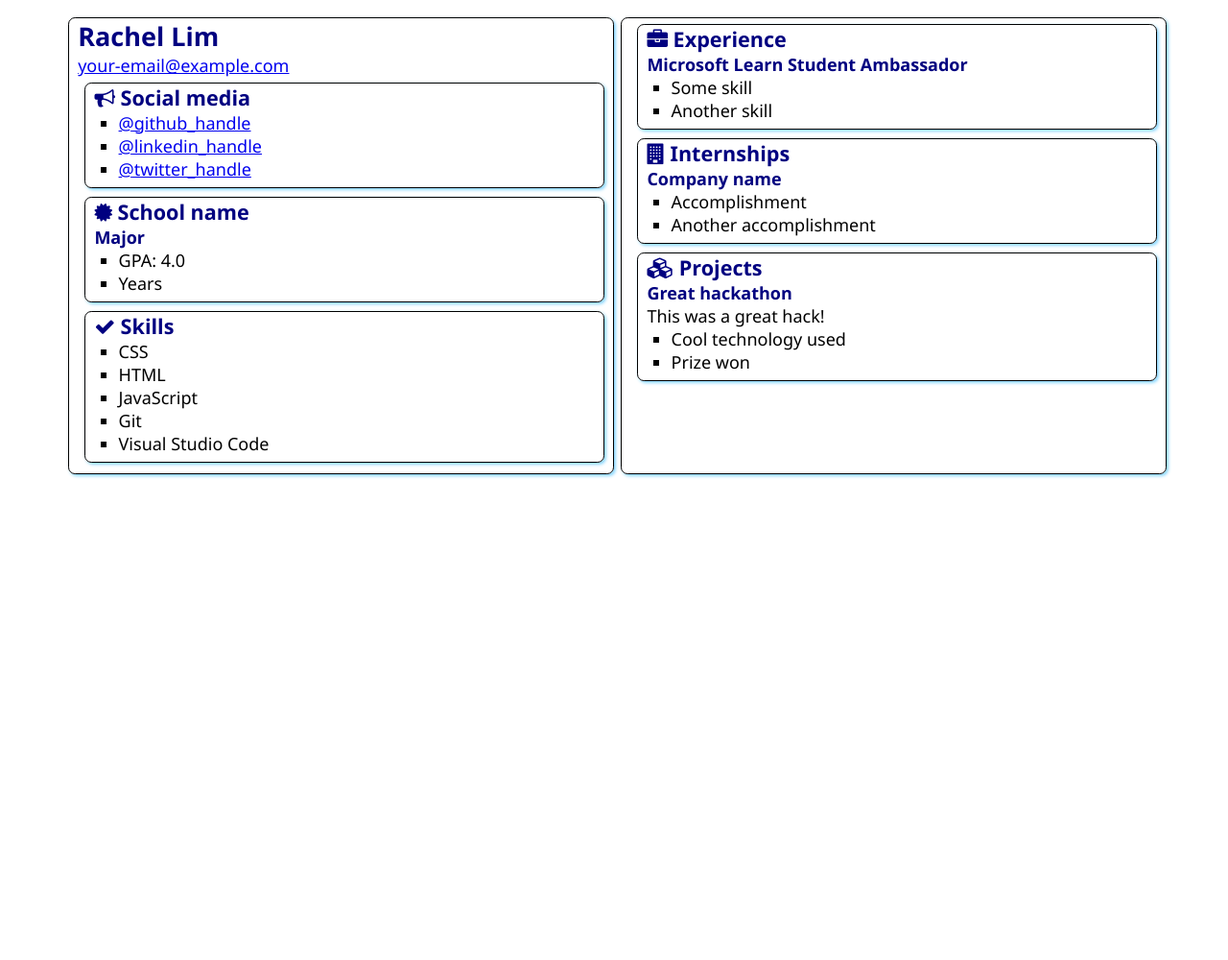
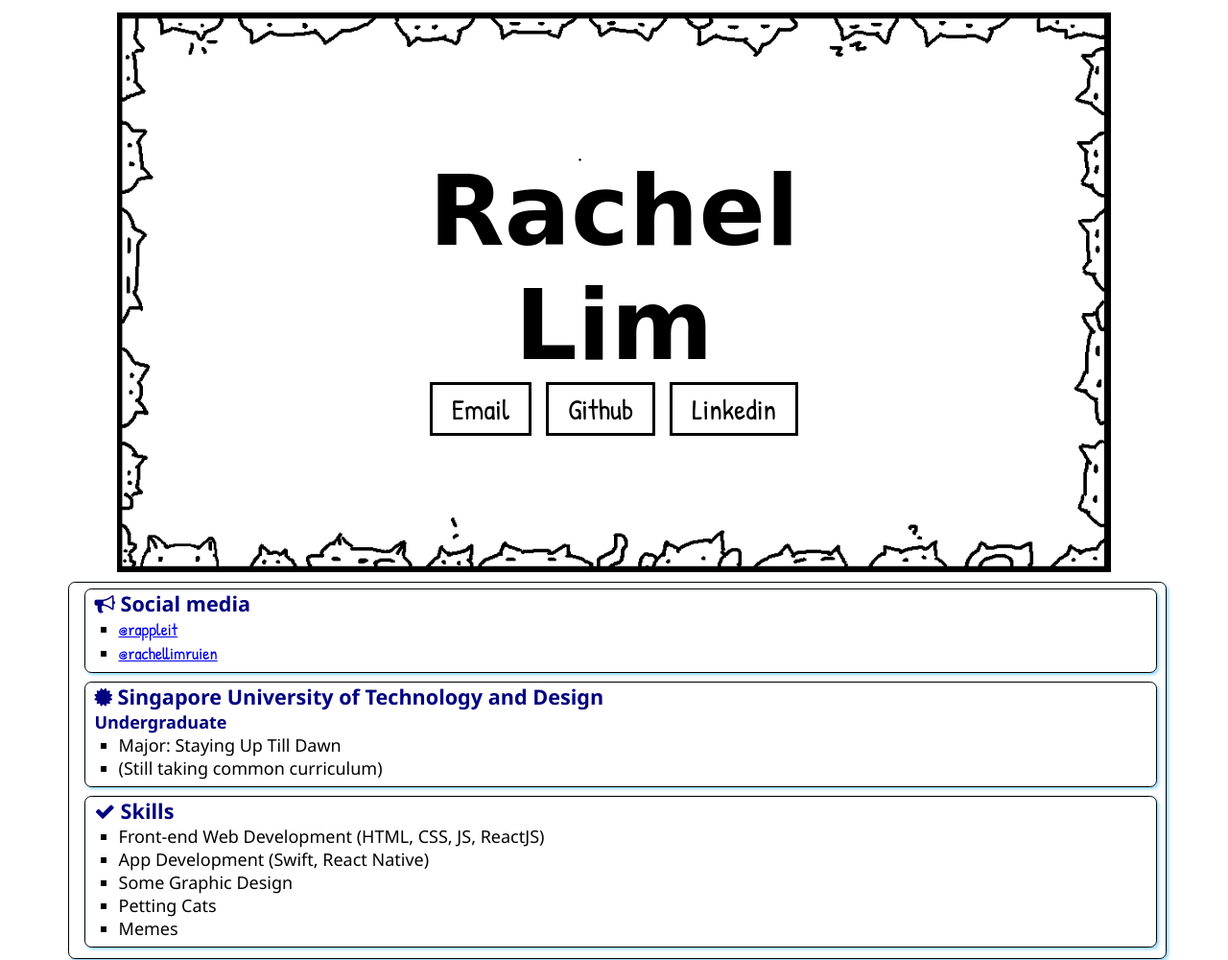
Before and after one commit to rappleit/SATechnicalOnboarding, a plain HTML site: page src/index.html in a window 1280 px wide. Shown: the top 1000 px of the page at 96% size. Before the commit the page ends 800 px from the top, so only its background shows below. Drawn offline with Linux system fonts and the light colour scheme; a web font is replaced by a local one.

Commit message:
added title box

```diff
--- a/src/index.html
+++ b/src/index.html
@@ -10,10 +10,20 @@
     <link rel="stylesheet" href="https://cdnjs.cloudflare.com/ajax/libs/font-awesome/4.7.0/css/font-awesome.min.css">
 </head>
 <body>
-    <main>
+    <div class="titleBox">
+        <img src="./assets/mainContainer.png" alt="mainContainer" style="width:90%;">
+        <div class="titleContent">
+            <h1>Rachel Lim</h1>
+            <div class="titleButtonContainer">
+                <a href="mailto:Rachel.lim@studentambassadors.com" target="_blank" rel="noopener noreferrer" class="socialButton">Email</a>
+                <a href="https://github.com/rappleit" target="_blank" rel="noopener noreferrer" class="socialButton">Github</a>
+                <a href="https://linkedin.com/in/rachellimruien" target="_blank" rel="noopener noreferrer" class="socialButton">Linkedin</a>
+            </div>
+        </div>
+
+
+    </div>
     <article class="box">
-            <h1>Rachel Lim</h1>
-            <div><a href="mailto:your.email@example.com">your-email@example.com</a></div>
 
         <section class="box">
             <h2>
@@ -21,22 +31,20 @@
                 Social media
             </h2>
             <ul>
-                    <li><a href="https://github.com/<handle>">@github_handle</a></li>
-                    <li><a href="https://linkedin.com/in/<handle>">@linkedin_handle</a></li>
-                    <li><a href="https://twitter.com/<handle>">@twitter_handle</a></li>
-                </ul>
+                <li><a href="https://github.com/rappleit">@rappleit</a></li>
+                <li><a href="https://linkedin.com/in/rachellimruien">@rachellimruien</a></li>                </ul>
         </section>
 
         <section class="box">
             <div class="education">
                 <h2>
                     <i class="fa fa-certificate" aria-hidden="true"></i>
-                        School name
+                    Singapore University of Technology and Design
                 </h2>
-                    <h3>Major</h3>
+                <h3>Undergraduate</h3>
                 <ul>
-                        <li>GPA: 4.0</li>
-                        <li>Years</li>
+                    <li>Major: Staying Up Till Dawn</li>
+                    <li>(Still taking common curriculum)</li>
                 </ul>
             </div>
         </section>
@@ -47,11 +55,11 @@
                 Skills
             </h2>
             <ul>
-                    <li>CSS</li>
-                    <li>HTML</li>
-                    <li>JavaScript</li>
-                    <li>Git</li>
-                    <li>Visual Studio Code</li>
+                <li>Front-end Web Development (HTML, CSS, JS, ReactJS)</li>
+                <li>App Development (Swift, React Native)</li>
+                <li>Some Graphic Design</li>
+                <li>Petting Cats</li>
+                <li>Memes</li>
             </ul>
         </section>
     </article>
@@ -93,7 +101,5 @@
             </ul>
         </section>
     </article>
-
-    </main>
 </body>
 </html>
--- a/src/style.css
+++ b/src/style.css
@@ -1,13 +1,46 @@
+@import url('https://fonts.googleapis.com/css2?family=Patrick+Hand&family=Patrick+Hand+SC&display=swap');
+
 body {
     font-family: 'Segoe UI', Tahoma, Geneva, Verdana, sans-serif;
     font-size: 18px;
     margin: 1% 5%;
-    background-color:E6F7FF;
 }
 
-main {
-    display: grid;
-    grid-template-columns: 50% 50%;
+.titleBox {
+    position: relative;
+    text-align: center;
+}
+
+.titleContent {
+    position: absolute;
+    top: 50%;
+    left: 50%;
+    transform: translate(-50%, -50%);
+    display: flex;
+    flex-direction: column;
+    justify-content: center;
+    align-items: center;
+}
+
+.titleButtonContainer {
+    display: flex;
+    justify-content: center;
+    align-items: center;
+    gap: 15px;
+}
+
+.socialButton {
+    font-size: 30px;
+    background: none;
+    padding: 5px 20px;
+    border: 3px solid #000000;
+    color: black;
+    text-decoration: none;
+}
+
+.socialButton:hover{
+    background-color: #000000;
+    color: #ffffff;
 }
 
 
@@ -23,10 +56,13 @@ main {
 }
 
 h1 {
-    color: navy;
+    color: #000000;
+    font-size: 8vw;
     margin: 0em;
     display: block;
+    font-family: 'Patrick Hand SC', cursive;
 }
+
 
 h2 {
     color: navy;
@@ -45,3 +81,8 @@ ul {
     list-style-type: square;
     padding-left: 1.4em;
 }
+
+a {
+    font-family: 'Patrick Hand', cursive;
+
+}
```
Also changed, not shown: src/assets/mainContainer.png (added). Lines whose indentation alone changed are shown as unchanged.
